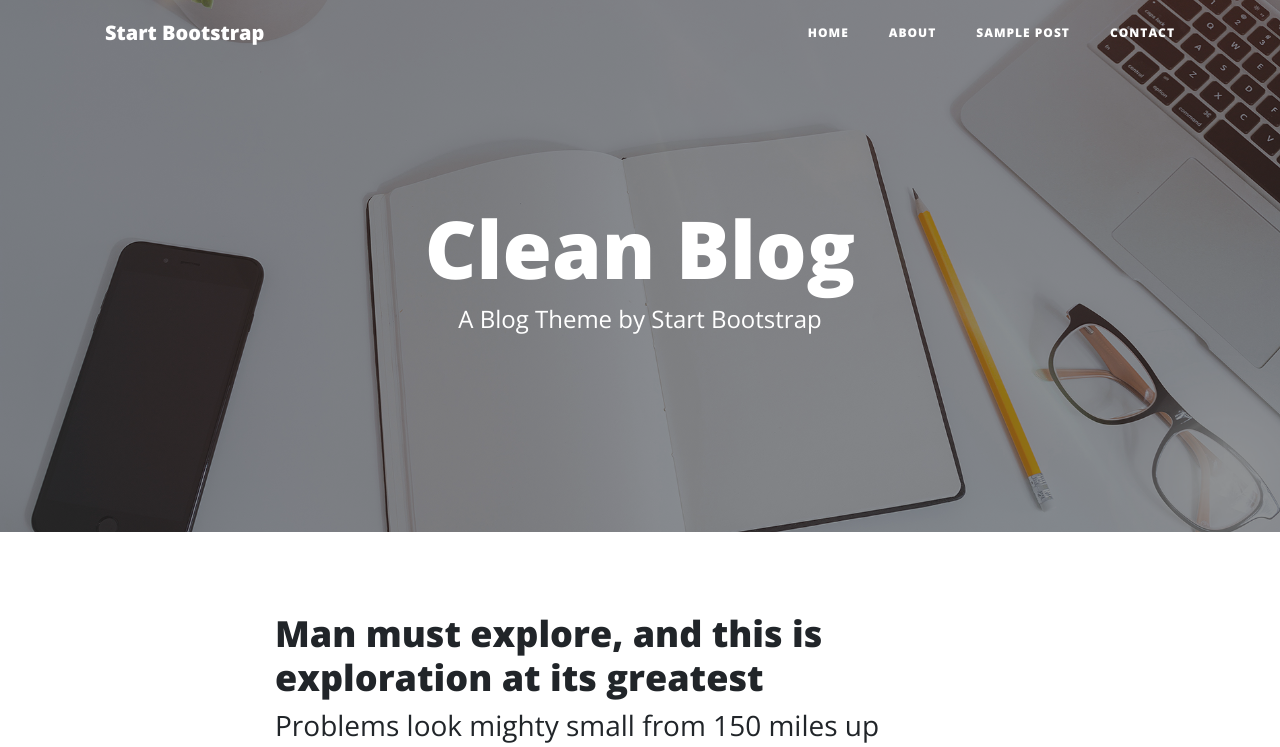
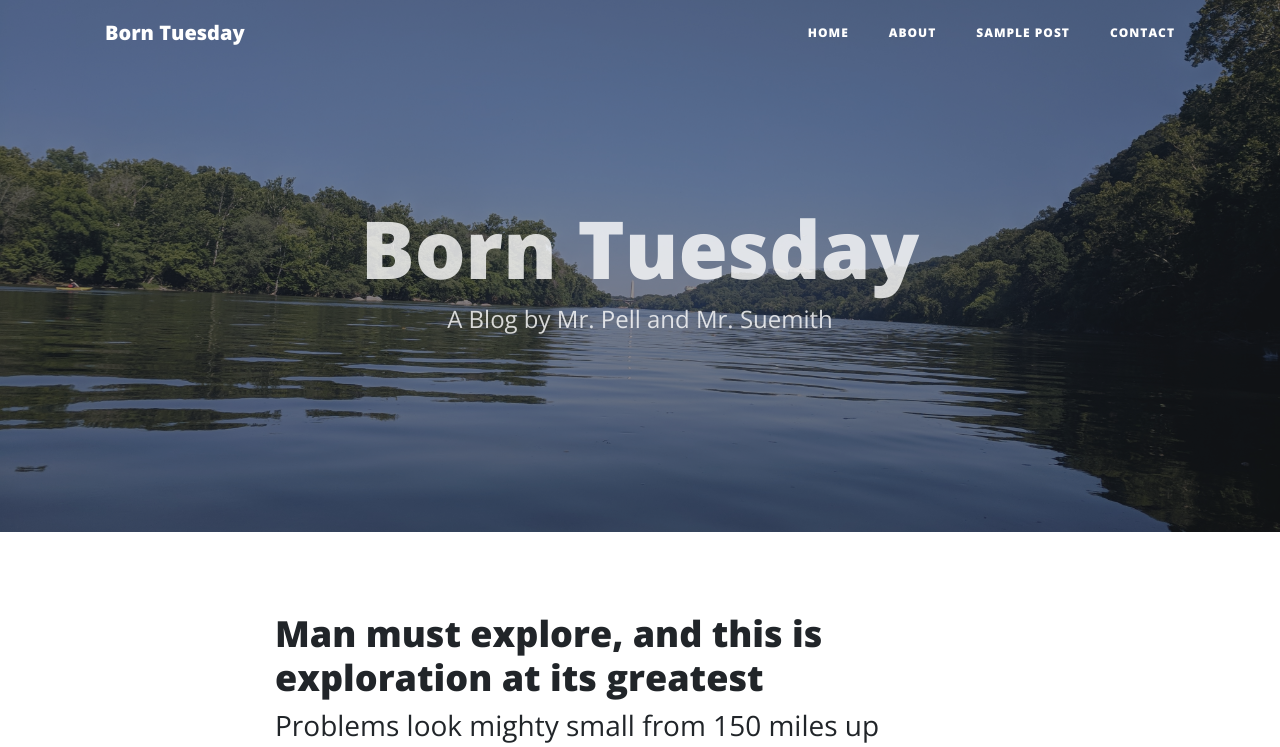
Before and after one commit to gsuemith/borntuesday-blog, a Flask app: page / in a window 1280 px wide. Shown: the top 747 px of the page. Run offline with Flask 2, Linux system fonts and the light colour scheme; some libraries are stand-ins or nearby versions.

Commit message:
change background

```diff
--- a/borntuesday/static/css/clean-blog.css
+++ b/borntuesday/static/css/clean-blog.css
@@ -192,6 +192,7 @@ header.masthead .post-heading,
 header.masthead .site-heading {
   padding: 200px 0 150px;
   color: white;
+  opacity: .8;
 }
 
 @media only screen and (min-width: 768px) {
--- a/borntuesday/templates/about.html
+++ b/borntuesday/templates/about.html
@@ -8,8 +8,8 @@
       <div class="row">
         <div class="col-lg-8 col-md-10 mx-auto">
           <div class="page-heading">
-            <h1>About Me</h1>
-            <span class="subheading">This is what I do.</span>
+            <h1>About Us</h1>
+            <span class="subheading">This is what we do.</span>
           </div>
         </div>
       </div>
--- a/borntuesday/templates/home.html
+++ b/borntuesday/templates/home.html
@@ -7,8 +7,8 @@
     <div class="row">
       <div class="col-lg-8 col-md-10 mx-auto">
         <div class="site-heading">
-          <h1>Clean Blog</h1>
-          <span class="subheading">A Blog Theme by Start Bootstrap</span>
+          <h1>Born Tuesday</h1>
+          <span class="subheading">A Blog by Mr. Pell and Mr. Suemith</span>
         </div>
       </div>
     </div>
--- a/borntuesday/templates/layout.html
+++ b/borntuesday/templates/layout.html
@@ -8,7 +8,7 @@
   <meta name="description" content="">
   <meta name="author" content="">
 
-  <title>Clean Blog - Start Bootstrap Theme</title>
+  <title>Born Tuesday</title>
 
   <!-- Bootstrap core CSS -->
   <link href="{{ url_for('static', filename='vendor/bootstrap/css/bootstrap.min.css') }}" rel="stylesheet">
@@ -28,7 +28,7 @@
   <!-- Navigation -->
   <nav class="navbar navbar-expand-lg navbar-light fixed-top" id="mainNav">
     <div class="container">
-      <a class="navbar-brand" href="index.html">Start Bootstrap</a>
+      <a class="navbar-brand" href="{{ url_for('home') }}">Born Tuesday</a>
       <button class="navbar-toggler navbar-toggler-right" type="button" data-toggle="collapse" data-target="#navbarResponsive" aria-controls="navbarResponsive" aria-expanded="false" aria-label="Toggle navigation">
         Menu
         <i class="fas fa-bars"></i>
```
Also changed, not shown: borntuesday/static/img/home-bg-old.jpg (added), borntuesday/static/img/home-bg.jpg.
